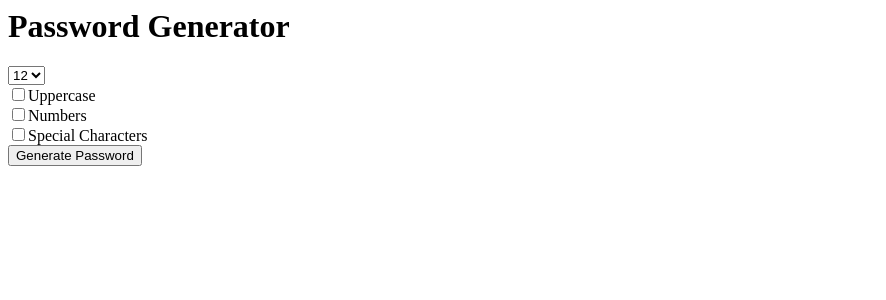
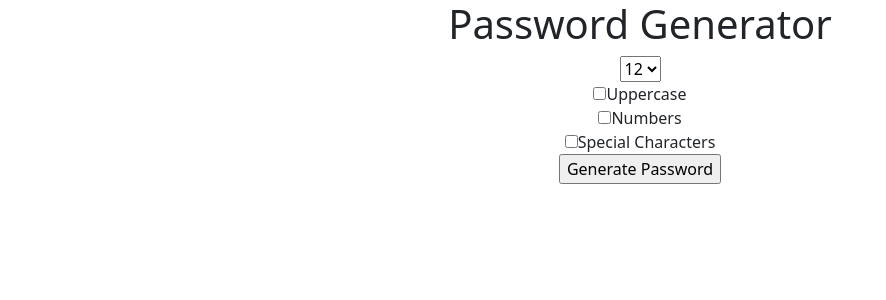
Before and after one commit to eclairsameal/django_workspace, a Django app: page / in a window 1280 px wide. Shown: the top 300 px of the page, without its empty margins (0-886 px from the left). Run offline with Django 4.2, Linux system fonts and the light colour scheme.

Commit message:
匯入Bootstrap跟讓內容置中

```diff
--- a/password_generator_project/templates/generator/home.html
+++ b/password_generator_project/templates/generator/home.html
@@ -1,3 +1,7 @@
+<!-- CSS only -->
+<link href="https://cdn.jsdelivr.net/npm/bootstrap@5.2.3/dist/css/bootstrap.min.css" rel="stylesheet" integrity="sha384-rbsA2VBKQhggwzxH7pPCaAqO46MgnOM80zW1RWuH61DGLwZJEdK2Kadq2F9CUG65" crossorigin="anonymous">
+
+<div class="container text-center">
 <h1> Password Generator </h1>
 
 <form action="{% url 'password' %}">  <!-- 跳轉到password-->
@@ -21,3 +25,4 @@
     <br>
     <input type="submit" value="Generate Password">
 </form>
+</div>
```
